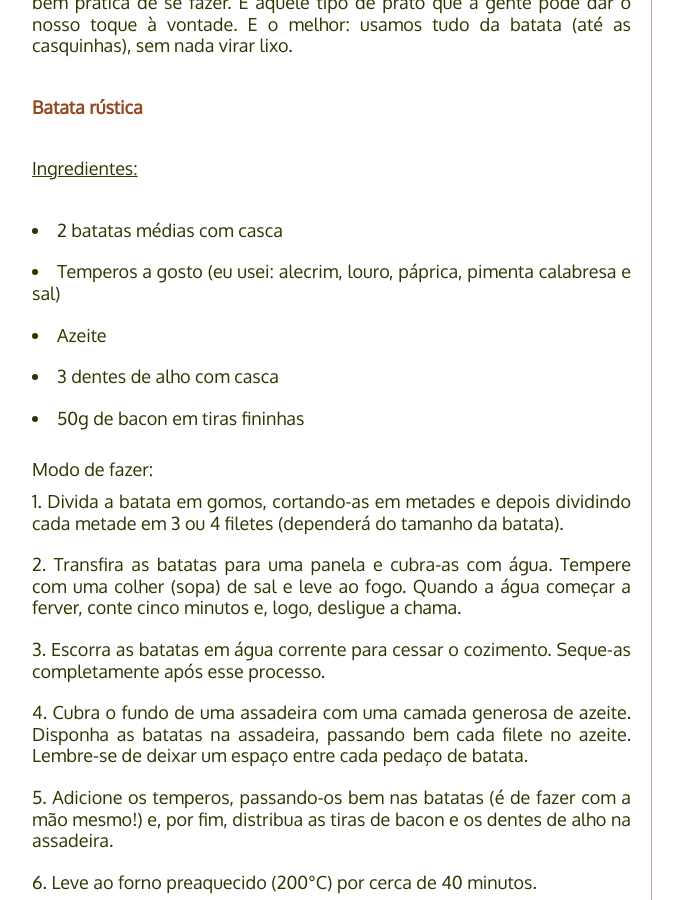
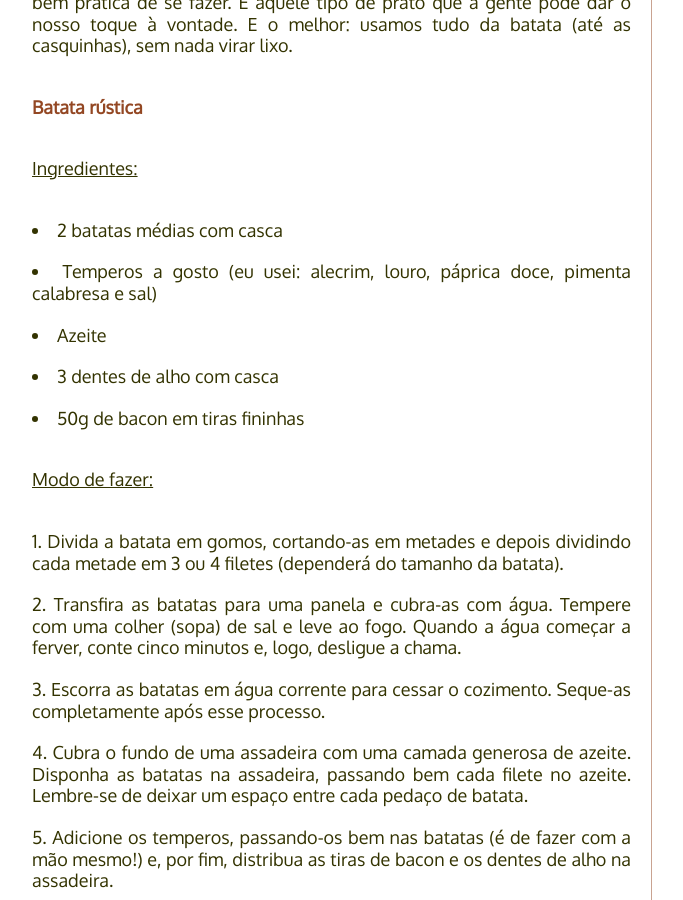
Before and after one commit to PaneladePau/paneladepau-jekyll-blog, a Jekyll site: the page built from _posts/2015-09-01-batata-rustica.md, in a window 1280 px wide and 900 px high, scrolled down 662 px. Shown: the whole window, without its empty margins (138-821 px from the left). Built offline with Jekyll 4.4.1, drawn with Linux system fonts in a browser that asks for light colours; nearby versions of some CDN libraries; some web fonts are replaced; Markdown is read by kramdown in place of the engine named in the settings.

Commit message:
“update”

```diff
--- a/_posts/2015-09-01-batata-rustica.md
+++ b/_posts/2015-09-01-batata-rustica.md
@@ -22,12 +22,12 @@ Batata é um dos meus alimentos preferidos. Nos últimos tempos, ela se tornou a
 ### Ingredientes:
 
 * 2 batatas médias com casca
-* Temperos a gosto (eu usei: alecrim, louro, páprica, pimenta calabresa e sal)
+* Temperos a gosto (eu usei: alecrim, louro, páprica doce, pimenta calabresa e sal)
 * Azeite
 * 3 dentes de alho com casca
 * 50g de bacon em tiras fininhas
 
-## Modo de fazer:
+### Modo de fazer:
 
 1. Divida a batata em gomos, cortando-as em metades e depois dividindo cada metade em 3 ou 4 filetes (dependerá do tamanho da batata).
 2. Transfira as batatas para uma panela e cubra-as com água. Tempere com uma colher (sopa) de sal e leve ao fogo. Quando a água começar a ferver, conte cinco minutos e, logo, desligue a chama.
```
Also changed, not shown: img/fotos-dos-posts/batata-rustica.jpg.
